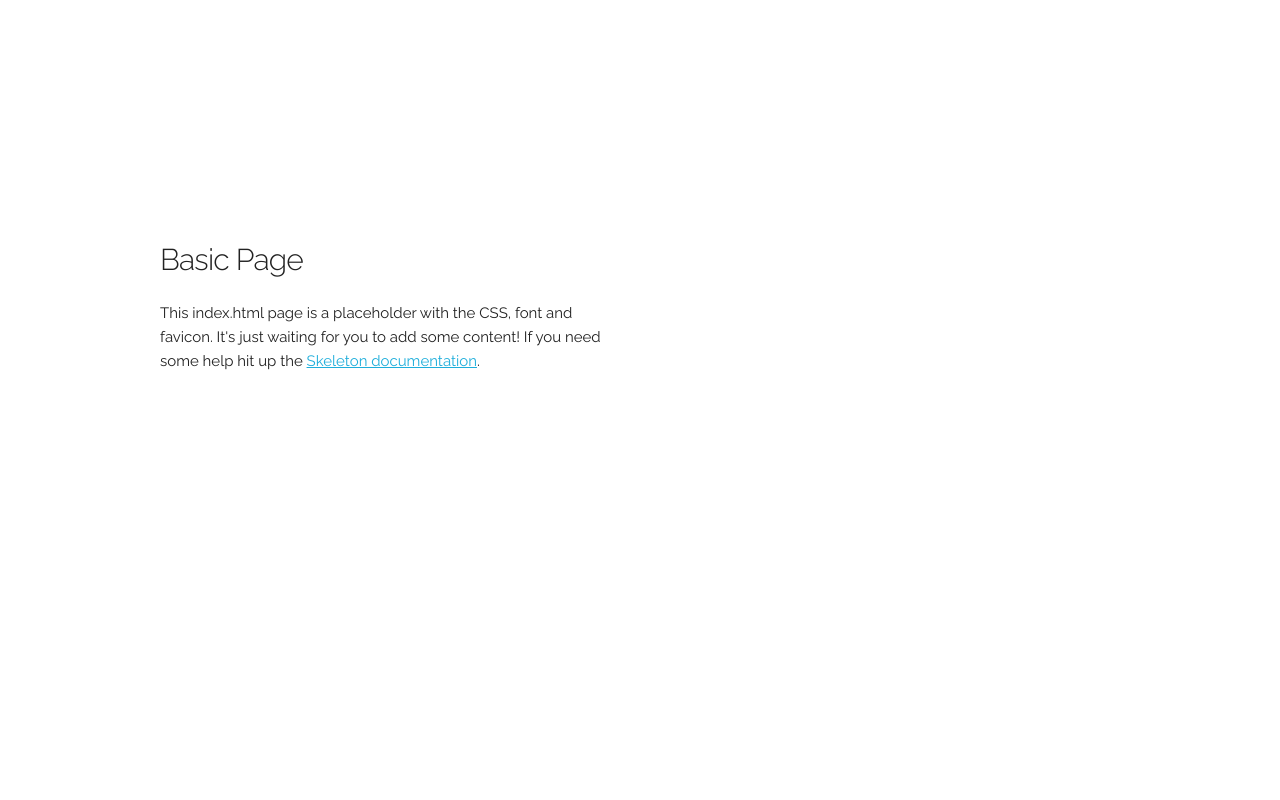
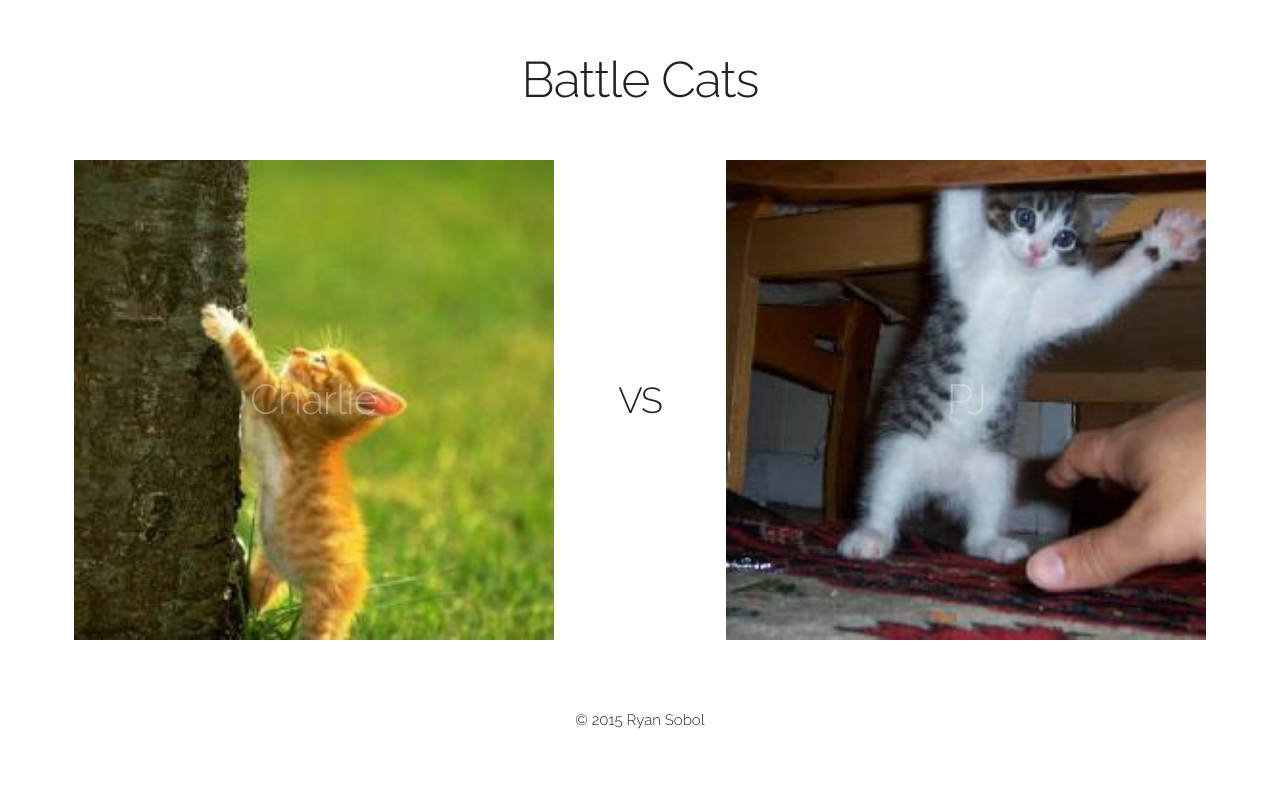
Before and after one commit to meteor-seattle/battle_cats, a plain HTML site: page index.html in a window 1280 px wide. Drawn offline with Linux system fonts and the light colour scheme.

Commit message:
Add flexbox

```diff
--- a/css/skeleton.css
+++ b/css/skeleton.css
@@ -401,12 +401,91 @@ on small devices, paste the mobile query code up in the buttons section and styl
 there.
 */
 
+h1, h2, h3, h4, h5, h6 {
+  margin: 0;
+  width: 100%;
+  bottom: 50%;
+  position: absolute;
+  text-align: center;
+  line-height: 0;
+}
 
 /* Larger than mobile */
-@media (min-width: 400px) {}
+@media (min-width: 320px) {
+  body {
+    height: 100vh;
+    display: flex;
+    flex-direction: column;
+  }
+
+  header, main, section, footer {
+    flex-grow: 1;
+  }
+
+  header, section, footer {
+    position: relative;
+  }
+
+  main {
+    display: flex;
+    flex-grow: 6;
+    flex-wrap: wrap;
+    flex-direction: column;
+  }
+
+  .left, .right {
+    flex-grow: 3;
+    background-size: contain;
+    background-repeat: no-repeat;
+    background-position: center;
+  }
+
+  .left:hover, .right:hover {
+    cursor: pointer;
+  }
+
+  .left {
+    background-image: url(../images/kittens/1.jpg);
+  }
+
+  .vs {
+    flex-grow: 1;
+  }
+
+  .right {
+    background-image: url(../images/kittens/2.jpg);
+  }
+
+  h2 {
+    color: #555;
+    mix-blend-mode: screen;
+  }
+}
 
 /* Larger than phablet (also point when grid becomes active) */
-@media (min-width: 550px) {}
+@media (min-width: 400px) {
+  main {
+    flex-grow: 3;
+    flex-direction: row;
+  }
+
+  .left, .right {
+    width: 33%;
+    flex-grow: 1;
+  }
+
+  .left {
+    margin-left: 5%;
+  }
+
+  .right {
+    margin-right: 5%;
+  }
+
+  .vs {
+    flex-grow: 2;
+  }
+}
 
 /* Larger than tablet */
 @media (min-width: 750px) {}
--- a/index.html
+++ b/index.html
@@ -5,9 +5,9 @@
   <!-- Basic Page Needs
   –––––––––––––––––––––––––––––––––––––––––––––––––– -->
   <meta charset="utf-8">
-  <title>Your page title here :)</title>
-  <meta name="description" content="">
-  <meta name="author" content="">
+  <title>Issue Tracker</title>
+  <meta name="description" content="Ryan's Issue Tracker">
+  <meta name="author" content="Ryan Sobol">
 
   <!-- Mobile Specific Metas
   –––––––––––––––––––––––––––––––––––––––––––––––––– -->
@@ -15,11 +15,12 @@
 
   <!-- FONT
   –––––––––––––––––––––––––––––––––––––––––––––––––– -->
-  <link href="//fonts.googleapis.com/css?family=Raleway:400,300,600" rel="stylesheet" type="text/css">
+  <link href="https://fonts.googleapis.com/css?family=Raleway:400,300,600" rel="stylesheet" type="text/css">
 
   <!-- CSS
   –––––––––––––––––––––––––––––––––––––––––––––––––– -->
   <link rel="stylesheet" href="css/normalize.css">
+  <link rel="stylesheet" href="css/skeleton.css">
   <link rel="stylesheet" href="css/skeleton.css">
 
   <!-- Favicon
@@ -28,19 +29,26 @@
 
 </head>
 <body>
+  <header>
+    <h1>Battle Cats</h1>
+  </header>
 
-  <!-- Primary Page Layout
-  –––––––––––––––––––––––––––––––––––––––––––––––––– -->
-  <div class="container">
-    <div class="row">
-      <div class="one-half column" style="margin-top: 25%">
-        <h4>Basic Page</h4>
-        <p>This index.html page is a placeholder with the CSS, font and favicon. It's just waiting for you to add some content! If you need some help hit up the <a href="http://www.getskeleton.com">Skeleton documentation</a>.</p>
-      </div>
-    </div>
-  </div>
+  <main>
+    <section class="left">
+      <h2>Charlie</h2>
+    </section>
 
-<!-- End Document
-  –––––––––––––––––––––––––––––––––––––––––––––––––– -->
+    <section class="vs">
+      <h3>VS</h3>
+    </section>
+
+    <section class="right">
+      <h2>PJ</h2>
+    </section>
+  </main>
+
+  <footer>
+    <h6>&copy; 2015 Ryan Sobol</h6>
+  </footer>
 </body>
 </html>
```
Also changed, not shown: images/kittens/1.jpg (added), images/kittens/2.jpg (added), images/kittens/3.jpg (added).
